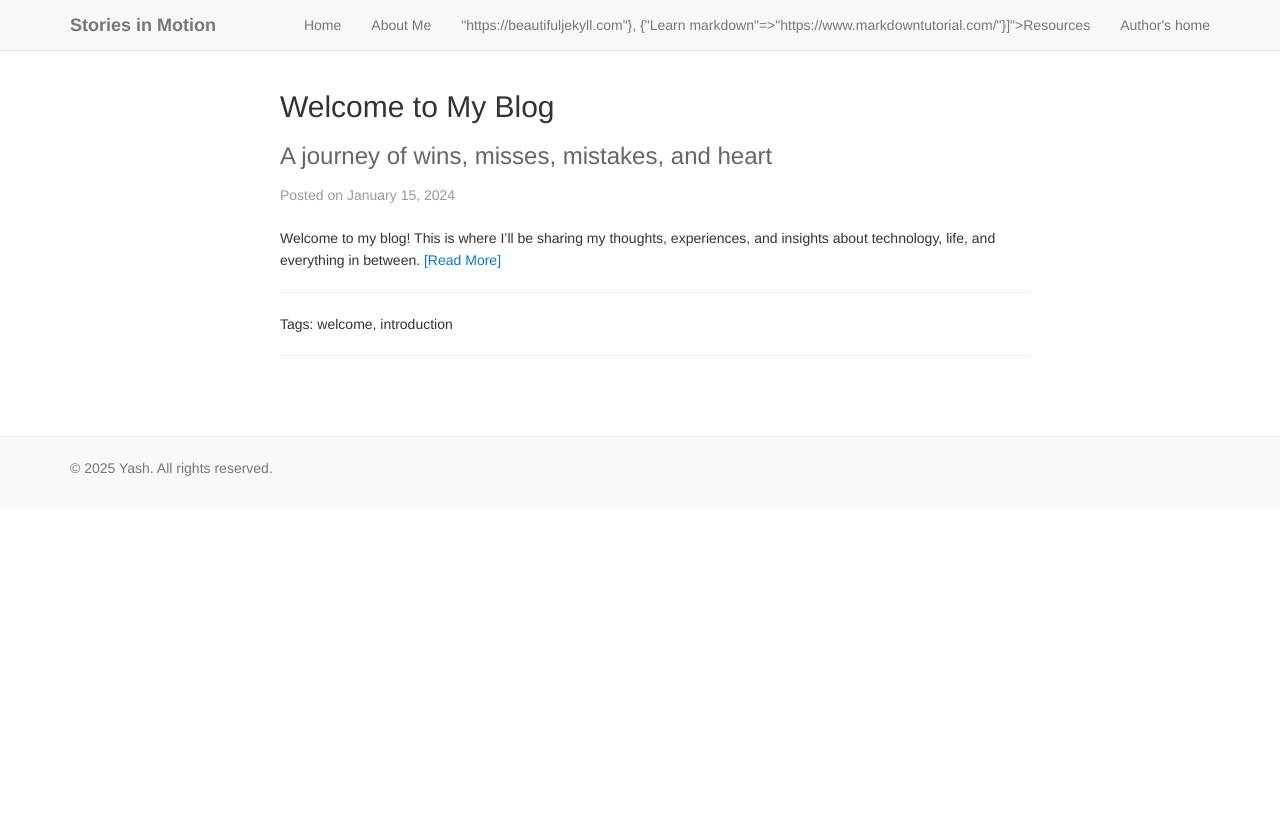
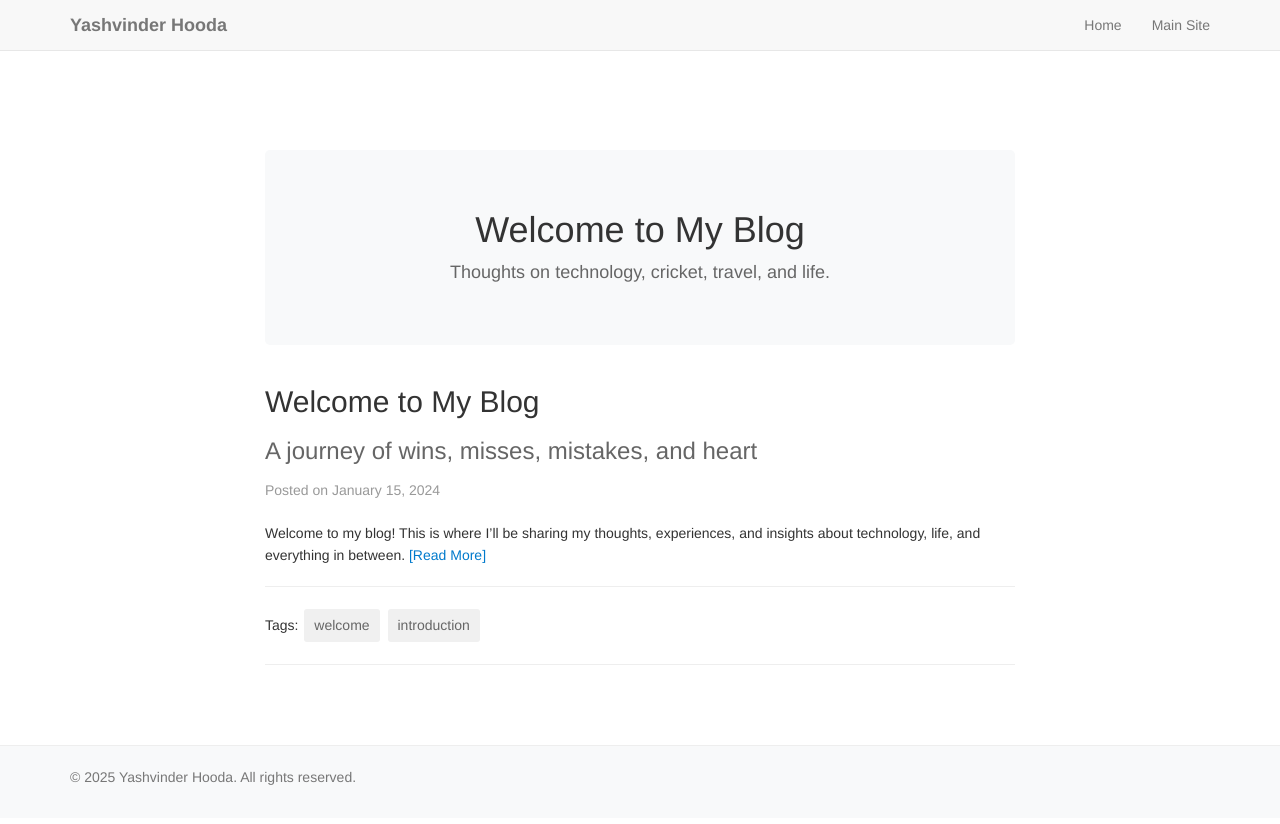
Before and after one commit to imyashvinder/imyashvinder.github.io, a Jekyll site: the page built from blog/index.html, in a window 1280 px wide. Shown: the top 824 px of the page. Built offline with Jekyll 4.4.1, drawn with Linux system fonts in a browser that asks for light colours; the list of posts is cut into pages by our own code.

Commit message:
Customize blog layout and remove Beautiful Jekyll theme dependency

```diff
--- a/blog/Gemfile
+++ b/blog/Gemfile
@@ -6,7 +6,6 @@
 gem "base64", "~> 0.2.0"
 
 group :jekyll_plugins do
-  gem "jekyll-remote-theme", "~> 0.4.3"
   gem "jekyll-paginate", "~> 1.1.0"
   gem "jekyll-sitemap", "~> 1.4.0"
 end
--- a/blog/_config.yml
+++ b/blog/_config.yml
@@ -1,16 +1,15 @@
 baseurl: ""
 url: "https://imyashvinder.github.io/"
-remote_theme: daattali/beautiful-jekyll
+# remote_theme: daattali/beautiful-jekyll
 
 plugins:
-  - jekyll-remote-theme
   - jekyll-paginate
   - jekyll-sitemap
 
 # Site settings (customize!)
-title: "Stories in Motion"
-description: "wins, misses, mistakes, and heart"
-author: "Yash"
+title: "Yashvinder Hooda"
+description: "Cloud Engineer, Cricket Enthusiast, Traveler"
+author: "Yashvinder Hooda"
 
 avatar: "/assets/img/avatar-icon.png"
 round-avatar: true
--- a/blog/_layouts/default.html
+++ b/blog/_layouts/default.html
@@ -21,22 +21,18 @@
       <div class="navbar-collapse">
         <ul class="nav navbar-nav navbar-right">
           <li><a href="{{ site.baseurl }}/">Home</a></li>
-          {% if site.navbar-links %}
-            {% for link in site.navbar-links %}
-              {% if link[1] contains '://' %}
-                <li><a href="{{ link[1] }}">{{ link[0] }}</a></li>
-              {% else %}
-                <li><a href="{{ link[1] | prepend: site.baseurl }}">{{ link[0] }}</a></li>
-              {% endif %}
-            {% endfor %}
-          {% endif %}
+          <li><a href="https://imyashvinder.github.io/">Main Site</a></li>
         </ul>
       </div>
     </div>
   </nav>
 
-  <div class="container">
-    {{ content }}
+  <div class="container" style="margin-top: 80px;">
+    <div class="row">
+      <div class="col-lg-8 col-lg-offset-2 col-md-10 col-md-offset-1">
+        {{ content }}
+      </div>
+    </div>
   </div>
 
   <footer class="footer">
--- a/blog/assets/css/beautifuljekyll.css
+++ b/blog/assets/css/beautifuljekyll.css
@@ -8,6 +8,24 @@
 
 .navbar-brand {
   font-weight: bold;
+}
+
+.blog-header {
+  text-align: center;
+  margin-bottom: 40px;
+  padding: 40px 0;
+  background: #f8f9fa;
+  border-radius: 5px;
+}
+
+.blog-header h1 {
+  color: #333;
+  margin-bottom: 10px;
+}
+
+.blog-header .lead {
+  color: #666;
+  font-size: 18px;
 }
 
 .post {
@@ -129,3 +147,22 @@
   background: #f8f9fa;
   border-top: 1px solid #eee;
 }
+
+.pager {
+  margin-top: 30px;
+}
+
+.pager a {
+  display: inline-block;
+  padding: 10px 15px;
+  background: #007acc;
+  color: white;
+  text-decoration: none;
+  border-radius: 3px;
+  margin: 0 5px;
+}
+
+.pager a:hover {
+  background: #005a9e;
+  text-decoration: none;
+}
--- a/blog/index.html
+++ b/blog/index.html
@@ -1,11 +1,13 @@
 ---
 layout: default
-title: "Stories in Motion"
+title: "Yashvinder's Blog"
 ---
 
-<div class="container">
-  <div class="row">
-    <div class="col-lg-8 col-lg-offset-2 col-md-10 col-md-offset-1">
+<div class="blog-header">
+  <h1>Welcome to My Blog</h1>
+  <p class="lead">Thoughts on technology, cricket, travel, and life.</p>
+</div>
+
 <div class="posts-list">
   {% for post in paginator.posts %}
   <article class="post-preview">
@@ -30,16 +32,11 @@
     {% if post.tags.size > 0 %}
     <div class="blog-tags">
       Tags:
-            {% if site.link-tags %}
       {% for tag in post.tags %}
-            <a href="{{ site.baseurl }}/tags#{{ tag-escape }}">{{ tag }}</a>
+      <a href="{{ site.baseurl }}/tags#{{ tag | slugify }}">{{ tag }}</a>
       {% endfor %}
-            {% else %}
-            {{ post.tags | join: ", " }}
-            {% endif %}
     </div>
     {% endif %}
-
   </article>
   {% endfor %}
 </div>
@@ -58,6 +55,3 @@
   {% endif %}
 </ul>
 {% endif %}
-    </div>
-  </div>
-</div>
```
Also changed, not shown: blog/Gemfile.lock. Lines whose indentation alone changed are shown as unchanged.
